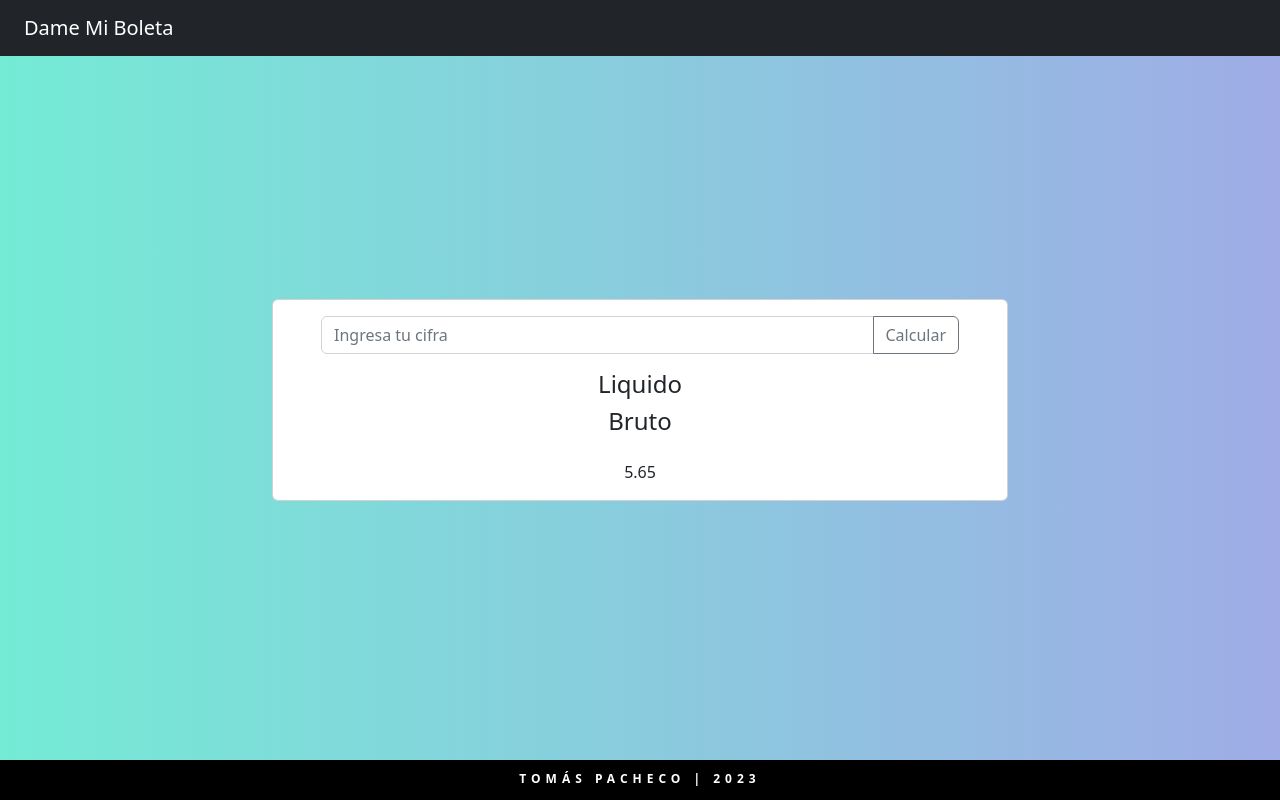
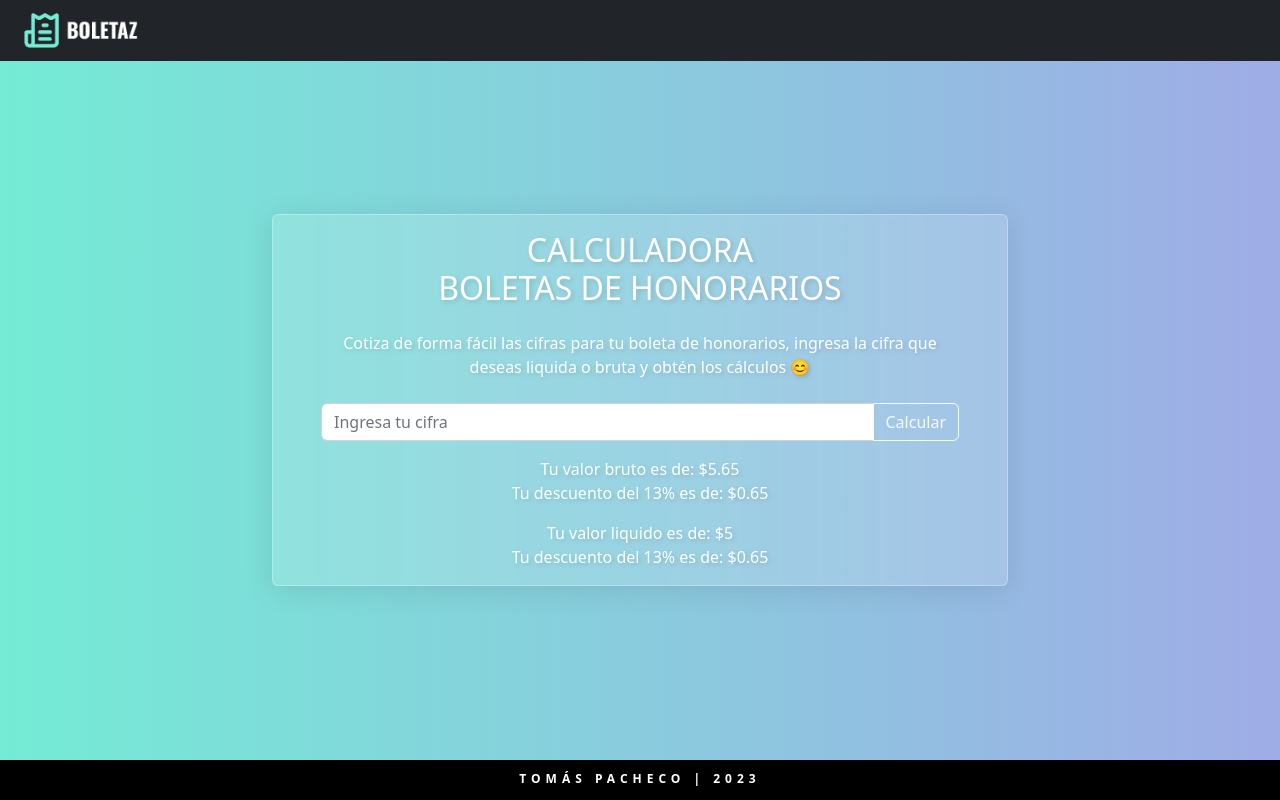
Before and after one commit to thesoftmoon/boleta-honor, a React (Create React App) app: page / in a window 1280 px wide. Both pictures are taken after typing "5" into the empty fields and a click on the button "Calcular". Built offline with nearby package versions, Linux system fonts and the light colour scheme.

Commit message:
V01 logic finished, added more css

```diff
--- a/public/index.html
+++ b/public/index.html
@@ -24,7 +24,7 @@
       work correctly both with client-side routing and a non-root public URL.
       Learn how to configure a non-root public URL by running `npm run build`.
     -->
-    <title>Dame Mi Boleta</title>
+    <title>BoletaZ</title>
   </head>
   <body>
     <noscript>You need to enable JavaScript to run this app.</noscript>
--- a/src/App.css
+++ b/src/App.css
@@ -29,3 +29,15 @@ footer {
   font-weight: bolder;
   color: #fff;
 }
+
+.main-card {
+  backdrop-filter: blur(5px);
+  background-color: rgba(255, 255, 255, .15)!important;
+  box-shadow: 0 4px 30px rgba(0, 0, 0, 0.1)!important;
+  border: 1px solid rgba(255, 255, 255, 0.3)!important;
+}
+
+.main-card > h2, p {
+  color: #fff!important;
+  text-shadow: 2px 2px 5px #00000025;
+}
--- a/src/App.js
+++ b/src/App.js
@@ -1,6 +1,6 @@
 import "./App.css";
+import logo from './assets/logo-v02-boletaz.png'
 import MainCalculator from './MainCalculator.js';
-import { useState, useEffect } from "react";
 
 function App() {
   const copyName = "Tomás Pacheco";
@@ -10,7 +10,7 @@ function App() {
     <div className="container">
       <nav className="navbar navbar-dark bg-dark fixed-top">
         <a className="navbar-brand ms-4" href="#">
-          Dame Mi Boleta
+        <img src={logo} className="App-logo" alt="logo" height='35'/>
         </a>
       </nav>
 
--- a/src/MainCalculator.js
+++ b/src/MainCalculator.js
@@ -1,52 +1,89 @@
-import {useState} from 'react';
+import { useState } from "react";
 
 function MainCalculator() {
+  const [mainValue, setMainValue] = useState("");
+  const [totalInfo, setTotalInfo] = useState(false);
+  const [totalGrossValue, setTotalGrossValue] = useState();
+  const [totalLiquidValue, setTotalLiquidValue] = useState();
+  const [discountValue, setDiscountValue] = useState();
 
-  const [mainValue, setMainValue] = useState('');
-  const [total, setTotal] = useState();
+  // acctual discount is 13%
 
-  // descuento actual es 13%
+  const discount = 0.13;
 
-  const descuento = 0.13;
+  const grossInfo =
+    totalInfo === true ? (
+      <p>
+        Tu valor bruto es de: ${totalGrossValue} <br /> Tu descuento del 13% es
+        de: ${discountValue}
+      </p>
+    ) : (
+      ""
+    );
+  const liquidInfo =
+    totalInfo === true ? (
+      <p>
+        Tu valor liquido es de: ${totalLiquidValue}
+        <br /> Tu descuento del 13% es de: ${discountValue}
+      </p>
+    ) : (
+      ""
+    );
 
-  const calculateValue = ()=>{
-    setTotal(mainValue + (mainValue * descuento));
-    setMainValue('');
-  }
+  const calculateValue = () => {
+    grossValue();
+    liquidValue();
+    setMainValue("");
+    setTotalInfo(true);
+    discountValueCalc();
+  };
 
+  const grossValue = () => {
+    setTotalGrossValue(mainValue + mainValue * discount);
+  };
 
+  const liquidValue = () => {
+    setTotalLiquidValue(mainValue);
+  };
+
+  const discountValueCalc = () => {
+    setDiscountValue(mainValue * discount);
+  };
 
   return (
     <div className="row d-flex justify-content-center align-items-center content">
+      <div className="col-12 col-md-8">
+        <div className="card main-card px-3 px-md-5 pt-3 text-center">
+          <h2 className="mb-4 text-uppercase">
+            Calculadora
+            <br />
+            boletas de honorarios
+          </h2>
+          <p className="mb-4">
+          Cotiza de forma fácil las cifras para tu boleta de honorarios, ingresa la cifra que deseas liquida o bruta y obtén los cálculos 😊
+          </p>
 
-      <div className="col-12 col-md-8">
-        <div className="card px-3 px-md-5 pt-3 text-center">
           <div className="input-group mb-3">
             <input
               className="form-control"
-              type='number'
+              type="number"
               placeholder="Ingresa tu cifra"
-              onChange={(e)=>setMainValue(+e.target.value)}
+              onChange={(e) => setMainValue(+e.target.value)}
               value={mainValue}
-
             />
 
             <button
-              className="btn btn-outline-secondary"
+              className="btn btn-outline-light"
               type="button"
               onClick={calculateValue}
             >
               Calcular
             </button>
           </div>
-            {/* Respuesta calculos */}
-
-            <h4>Liquido</h4>
-            <h4>Bruto</h4>
-            <p>{mainValue}</p>
-            <p>{total}</p>
-
-            {/* Fin respuesta calculos */}
+          {/* Respuesta calculos */}
+          {grossInfo}
+          {liquidInfo}
+          {/* Fin respuesta calculos */}
         </div>
       </div>
     </div>
```
Also changed, not shown: src/assets/logo-v02-boletaz.png (added), src/assets/logo-v02-boletaz.svg (added).
